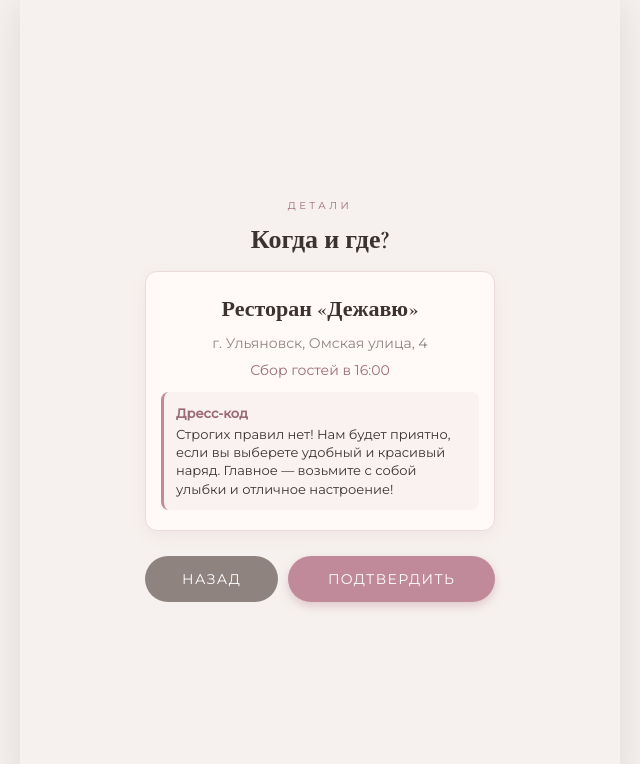
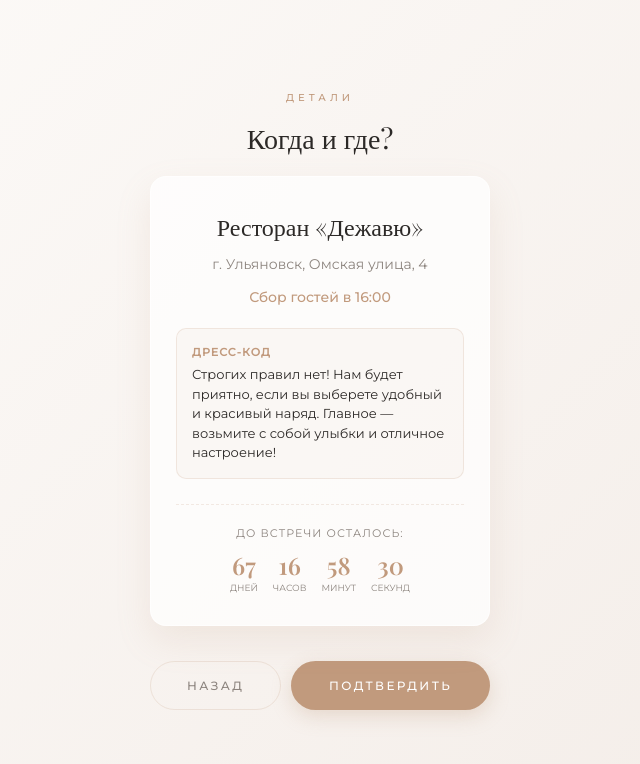
Before and after one commit to nasta2112/svadbaam, a plain HTML site: page index.html in a window 1280 px wide. Both pictures are taken after a click on the button "ДАЛЕЕ". Shown: the whole page, without its empty margins (320-960 px from the left). Drawn offline with nearby package versions, Linux system fonts and the light colour scheme; a web font is replaced by a local one.

Commit message:
Update index.html

```diff
--- a/index.html
+++ b/index.html
@@ -4,15 +4,52 @@
 <meta charset="UTF-8">
 <meta name="viewport" content="width=device-width, initial-scale=1.0, maximum-scale=1.0, user-scalable=no">
 <title>Анастасия & Максим — Приглашение</title>
-<link href="https://fonts.googleapis.com/css2?family=Cormorant+Garamond:ital,wght@0,400;0,600;1,400&family=Montserrat:wght@300;400;500&display=swap" rel="stylesheet">
+<link rel="preconnect" href="https://fonts.googleapis.com">
+<link rel="preconnect" href="https://fonts.gstatic.com" crossorigin>
+<link href="https://fonts.googleapis.com/css2?family=Great+Vibes&family=Montserrat:wght@300;400;500&family=Playfair+Display:ital,wght@0,400;0,600;1,400&display=swap" rel="stylesheet">
 <style>
   :root{
-    --bg:#f6f1ee; --ink:#3a3330; --accent:#c08a9b; --accent2:#9c6b7a; --muted:#8f8380;
-    --card:#fffaf8; --border:#ecd9de; --input-border:#e3cdd3;
+    --bg: #f8f5f2;
+    --bg-gradient: linear-gradient(135deg, #fdfbf9 0%, #f3ece7 100%);
+    --ink: #2c2927;
+    --accent: #c19a7d; /* Теплый бежево-розовый */
+    --accent-dark: #a07d63;
+    --muted: #8c847e;
+    --card: rgba(255, 255, 255, 0.7);
+    --border: rgba(193, 154, 125, 0.2);
+    --input-bg: #ffffff;
+    --shadow: 0 15px 35px rgba(193, 154, 125, 0.15);
   }
   *{margin:0;padding:0;box-sizing:border-box}
-  body{font-family:'Montserrat',sans-serif;background:var(--bg);color:var(--ink);line-height:1.6;height:100vh;overflow:hidden}
-  h1,h2,h3,.serif{font-family:'Cormorant Garamond',serif;font-weight:600}
+  body{
+    font-family: 'Montserrat', sans-serif;
+    background: var(--bg-gradient);
+    color: var(--ink);
+    line-height: 1.6;
+    height: 100vh;
+    overflow: hidden;
+    -webkit-font-smoothing: antialiased;
+  }
+
+  /* Заголовки */
+  h1, h2, h3, .serif {
+    font-family: 'Playfair Display', serif;
+    font-weight: 500;
+  }
+
+  /* Рукописный шрифт для имен */
+  .names-title {
+    font-family: 'Great Vibes', cursive;
+    font-size: 52px;
+    line-height: 1.1;
+    color: var(--ink);
+    margin: 10px 0 5px;
+  }
+  .names-title span {
+    color: var(--accent);
+    font-size: 40px;
+    vertical-align: middle;
+  }
 
   /* КОНТЕЙНЕР */
   .app-container {
@@ -20,135 +57,224 @@
     width: 100%;
     height: 100vh;
     overflow: hidden;
-    max-width: 600px;
+    max-width: 500px;
     margin: 0 auto;
-    background: var(--bg);
-    box-shadow: 0 0 40px rgba(0,0,0,0.1);
+    background: transparent;
   }
 
   /* ЭКРАНЫ */
   .screen {
     position: absolute;
     top: 0; left: 0; width: 100%; height: 100%;
-    display: flex; /* Показываем по умолчанию */
+    display: flex;
     flex-direction: column;
     justify-content: center;
     align-items: center;
     text-align: center;
-    padding: 20px 15px;
-    background: var(--bg);
+    padding: 30px 20px;
     z-index: 2;
     overflow-y: auto;
   }
 
-  /* Скрываем неактивные экраны */
   .screen.hidden {
     display: none !important;
   }
 
-  /* ЭЛЕМЕНТЫ */
-  .label{letter-spacing:.35em;text-transform:uppercase;font-size:10px;color:var(--accent2);margin-bottom:5px;display:block}
-  .date{font-size:16px;letter-spacing:.2em;color:var(--accent2);margin-top:5px;margin-bottom:15px}
+  /* АНИМАЦИЯ */
+  .fade-in {
+    animation: fadeIn 0.5s ease forwards;
+  }
+  @keyframes fadeIn {
+    from { opacity: 0; transform: translateY(10px); }
+    to { opacity: 1; transform: translateY(0); }
+  }
 
-  /* ФОТО В РЯД */
+  /* ТЕКСТОВЫЕ БЛОКИ */
+  .label {
+    letter-spacing: .4em;
+    text-transform: uppercase;
+    font-size: 10px;
+    color: var(--accent);
+    margin-bottom: 10px;
+    display: block;
+    font-weight: 500;
+  }
+  .date {
+    font-size: 14px;
+    letter-spacing: .3em;
+    color: var(--muted);
+    margin-top: 5px;
+    margin-bottom: 25px;
+    text-transform: uppercase;
+  }
+
+  /* ФОТО */
   .photos {
     display: flex;
-    gap: 8px;
+    gap: 12px;
     justify-content: center;
-    margin-bottom: 15px;
+    margin-bottom: 25px;
     width: 100%;
-    max-width: 350px;
+    max-width: 340px;
   }
   .photos img {
     width: 48%;
     aspect-ratio: 3 / 4;
     object-fit: cover;
-    border-radius: 10px;
-    border: 3px solid #fff;
-    box-shadow: 0 4px 10px rgba(192,138,155,.2);
+    border-radius: 8px;
+    box-shadow: 0 8px 20px rgba(0,0,0,0.08);
+    border: 1px solid rgba(255,255,255,0.5);
   }
 
   .invite-text {
-    font-family: 'Cormorant Garamond', serif;
-    font-size: 20px;
-    line-height: 1.4;
-    font-style: italic;
-    color: var(--accent2);
-    margin-bottom: 15px;
-    font-weight: 500;
-    max-width: 95%;
+    font-size: 14px;
+    line-height: 1.7;
+    color: var(--ink);
+    margin-bottom: 25px;
+    max-width: 90%;
+    font-weight: 300;
   }
-  .invite-text p { margin-bottom: 8px; }
+  .invite-text p { margin-bottom: 12px; }
 
   /* КНОПКИ */
   .btn {
     background: var(--accent);
     color: #fff;
     border: none;
-    padding: 14px 30px;
-    border-radius: 30px;
-    font-size: 14px;
-    letter-spacing: .1em;
+    padding: 16px 30px;
+    border-radius: 50px;
+    font-size: 12px;
+    letter-spacing: .2em;
     text-transform: uppercase;
     cursor: pointer;
     font-family: inherit;
-    box-shadow: 0 4px 10px rgba(192,138,155,0.4);
+    font-weight: 500;
+    box-shadow: 0 6px 20px rgba(193, 154, 125, 0.3);
     width: 100%;
     max-width: 280px;
-    margin-top: 10px;
-    -webkit-tap-highlight-color: transparent; /* Убирает синюю рамку при нажатии на iPhone */
+    margin-top: 15px;
+    transition: all 0.3s ease;
+    -webkit-tap-highlight-color: transparent;
   }
-  .btn:active { background: var(--accent2); }
+  .btn:active { transform: scale(0.98); background: var(--accent-dark); }
+  .btn-outline {
+    background: transparent;
+    color: var(--muted);
+    border: 1px solid var(--border);
+    box-shadow: none;
+  }
+  .btn-outline:active { background: rgba(193, 154, 125, 0.1); }
   .btn:disabled { opacity: 0.6; }
 
   /* АНКЕТА */
-  form { width: 100%; max-width: 320px; text-align: left; margin-top: 10px; }
+  form {
+    width: 100%;
+    max-width: 320px;
+    text-align: left;
+    margin-top: 15px;
+    background: var(--card);
+    padding: 25px 20px;
+    border-radius: 16px;
+    box-shadow: var(--shadow);
+    backdrop-filter: blur(10px);
+    -webkit-backdrop-filter: blur(10px);
+  }
   input, select, textarea {
-    width: 100%; padding: 12px; margin-bottom: 10px;
-    border: 1px solid var(--input-border); border-radius: 8px;
-    font-family: inherit; font-size: 14px; background: var(--card); color: var(--ink);
+    width: 100%; padding: 14px 16px; margin-bottom: 12px;
+    border: 1px solid var(--border); border-radius: 8px;
+    font-family: inherit; font-size: 14px; background: var(--input-bg); color: var(--ink);
+    transition: border-color 0.3s;
   }
   input:focus, select:focus, textarea:focus { outline: none; border-color: var(--accent); }
 
   /* ДЕТАЛИ */
   .details-card {
     background: var(--card);
-    border: 1px solid var(--border);
-    border-radius: 12px;
-    padding: 20px 15px;
-    margin-bottom: 15px;
-    box-shadow: 0 5px 15px rgba(192,138,155,.1);
+    border: 1px solid rgba(255,255,255,0.6);
+    border-radius: 16px;
+    padding: 30px 25px;
+    margin-bottom: 20px;
+    box-shadow: var(--shadow);
+    backdrop-filter: blur(10px);
+    -webkit-backdrop-filter: blur(10px);
     width: 100%;
-    max-width: 350px;
+    max-width: 340px;
   }
-  .details-card h3 { font-size: 22px; margin-bottom: 5px; color: var(--ink); }
+  .details-card h3 { font-size: 24px; margin-bottom: 8px; color: var(--ink); }
   .details-card p { font-size: 14px; color: var(--muted); margin-bottom: 5px; }
 
   .dress-code {
-    background: rgba(192,138,155,0.08);
-    padding: 12px;
-    border-radius: 8px;
-    border-left: 3px solid var(--accent);
+    background: rgba(193, 154, 125, 0.05);
+    padding: 15px;
+    border-radius: 10px;
+    border: 1px solid var(--border);
     text-align: left;
     font-size: 13px;
-    margin-top: 10px;
-    line-height: 1.4;
+    margin-top: 20px;
+    line-height: 1.5;
+    color: var(--ink);
   }
-  .dress-code strong { color: var(--accent2); display: block; margin-bottom: 3px; }
+  .dress-code strong {
+    color: var(--accent); display: block; margin-bottom: 5px; font-size: 11px;
+    text-transform: uppercase; letter-spacing: 0.1em;
+  }
+
+  /* ТАЙМЕР */
+  .timer-container {
+    margin-top: 25px;
+    padding-top: 20px;
+    border-top: 1px dashed var(--border);
+  }
+  .timer-title {
+    font-size: 11px;
+    text-transform: uppercase;
+    letter-spacing: 0.1em;
+    color: var(--muted);
+    margin-bottom: 10px;
+  }
+  .countdown {
+    display: flex;
+    justify-content: center;
+    gap: 15px;
+  }
+  .countdown-item {
+    display: flex;
+    flex-direction: column;
+    align-items: center;
+  }
+  .countdown-item b {
+    font-family: 'Playfair Display', serif;
+    font-size: 24px;
+    color: var(--accent);
+    line-height: 1;
+  }
+  .countdown-item small {
+    font-size: 9px;
+    text-transform: uppercase;
+    color: var(--muted);
+    margin-top: 4px;
+  }
 
   /* ФИНАЛ */
-  .heart { font-size: 40px; color: var(--accent); margin-bottom: 10px; }
+  .heart { font-size: 40px; color: var(--accent); margin-bottom: 15px; animation: heartbeat 1.5s infinite; }
+  @keyframes heartbeat {
+    0% { transform: scale(1); }
+    15% { transform: scale(1.1); }
+    30% { transform: scale(1); }
+    45% { transform: scale(1.1); }
+    60% { transform: scale(1); }
+  }
 </style>
 </head>
 <body>
 
 <div class="app-container">
 
-  <!-- ЭКРАН 1 -->
-  <div class="screen" id="screen1">
+  <!-- ЭКРАН 1: ГЛАВНЫЙ -->
+  <div class="screen fade-in" id="screen1">
     <span class="label">Приглашение на свадьбу</span>
-    <h1 class="serif" style="font-size: 34px; line-height: 1.1; margin-bottom: 5px;">Анастасия <span style="color:var(--accent)">&</span> Максим</h1>
-    <p class="date">23 ЯНВАРЯ 2027</p>
+    <h1 class="names-title">Анастасия <span>&</span> Максим</h1>
+    <p class="date">23 Января 2027</p>
 
     <div class="photos">
       <img src="https://e.radikal.host/2026/11/16/3b98b6ea5bd3e94d1.jpg" alt="Фото 1">
@@ -163,32 +289,44 @@
     <button type="button" class="btn" onclick="goTo(2)">Далее</button>
   </div>
 
-  <!-- ЭКРАН 2 -->
+  <!-- ЭКРАН 2: ДЕТАЛИ И ТАЙМЕР -->
   <div class="screen hidden" id="screen2">
     <span class="label">Детали</span>
-    <h2 class="serif" style="font-size: 26px; margin-bottom: 10px;">Когда и где?</h2>
+    <h2 class="serif" style="font-size: 28px; margin-bottom: 15px;">Когда и где?</h2>
 
     <div class="details-card">
       <h3 class="serif">Ресторан «Дежавю»</h3>
       <p>г. Ульяновск, Омская улица, 4</p>
-      <p style="color: var(--accent2); margin-bottom: 10px;">Сбор гостей в 16:00</p>
+      <p style="color: var(--accent); margin-top: 10px; font-weight: 500;">Сбор гостей в 16:00</p>
 
       <div class="dress-code">
         <strong>Дресс-код</strong>
         Строгих правил нет! Нам будет приятно, если вы выберете удобный и красивый наряд. Главное — возьмите с собой улыбки и отличное настроение!
       </div>
+
+      <!-- ТАЙМЕР -->
+      <div class="timer-container">
+        <div class="timer-title">До встречи осталось:</div>
+        <div class="countdown" id="countdown">
+          <div class="countdown-item"><b id="d">0</b><small>дней</small></div>
+          <div class="countdown-item"><b id="h">0</b><small>часов</small></div>
+          <div class="countdown-item"><b id="m">0</b><small>минут</small></div>
+          <div class="countdown-item"><b id="s">0</b><small>секунд</small></div>
+        </div>
+      </div>
     </div>
 
-    <div style="display: flex; gap: 10px; width: 100%; max-width: 350px; justify-content: space-between;">
-      <button type="button" class="btn" style="background: var(--muted); box-shadow: none; flex: 1;" onclick="goTo(1)">Назад</button>
+    <div style="display: flex; gap: 10px; width: 100%; max-width: 340px; justify-content: space-between;">
+      <button type="button" class="btn btn-outline" style="flex: 1;" onclick="goTo(1)">Назад</button>
       <button type="button" class="btn" style="flex: 2;" onclick="goTo(3)">Подтвердить</button>
     </div>
   </div>
 
-  <!-- ЭКРАН 3 -->
+  <!-- ЭКРАН 3: АНКЕТА -->
   <div class="screen hidden" id="screen3">
     <span class="label">Анкета гостя</span>
-    <h2 class="serif" style="font-size: 26px; margin-bottom: 5px;">Вы придёте?</h2>
+    <h2 class="serif" style="font-size: 28px; margin-bottom: 5px;">Вы придёте?</h2>
+    <p style="font-size: 13px; color: var(--muted); margin-bottom: 10px;">Пожалуйста, ответьте до 23 декабря</p>
 
     <form onsubmit="return sendRSVP(event)">
       <input type="text" id="name" placeholder="Ваше имя и фамилия" required>
@@ -199,38 +337,63 @@
       </select>
       <textarea id="msg" rows="2" placeholder="Пожелания (необязательно)"></textarea>
 
-      <button type="submit" class="btn" id="submitBtn" style="max-width: 100%;">Отправить</button>
+      <button type="submit" class="btn" id="submitBtn" style="max-width: 100%; margin-top: 5px;">Отправить</button>
     </form>
 
-    <button type="button" class="btn" style="background: transparent; color: var(--muted); box-shadow: none; margin-top: 10px;" onclick="goTo(2)">← Назад</button>
+    <button type="button" class="btn btn-outline" style="max-width: 200px; margin-top: 15px;" onclick="goTo(2)">← Назад</button>
   </div>
 
-  <!-- ЭКРАН 4 -->
+  <!-- ЭКРАН 4: СПАСИБО -->
   <div class="screen hidden" id="screen4">
     <div class="heart">🤍</div>
-    <h2 class="serif" style="font-size: 28px; margin-bottom: 10px;">Спасибо!</h2>
-    <p style="font-size: 16px; color: var(--accent2); max-width: 300px;">Ваш ответ получен. Мы очень ждём встречи с вами!</p>
+    <h2 class="serif" style="font-size: 32px; margin-bottom: 10px;">Спасибо!</h2>
+    <p style="font-size: 15px; color: var(--muted); max-width: 280px;">Ваш ответ получен. Мы очень ждём встречи с вами и разделим этот счастливый день вместе!</p>
   </div>
 
 </div>
 
 <script>
-  // Железобетонная функция переключения
+  // === ПЕРЕКЛЮЧЕНИЕ ЭКРАНОВ ===
   function goTo(screenNumber) {
-    // Прячем все экраны
     var screens = document.querySelectorAll('.screen');
     for (var i = 0; i < screens.length; i++) {
       screens[i].classList.add('hidden');
+      screens[i].classList.remove('fade-in');
     }
-    // Показываем нужный
+
     var target = document.getElementById('screen' + screenNumber);
     if (target) {
       target.classList.remove('hidden');
+      void target.offsetWidth;
+      target.classList.add('fade-in');
       target.scrollTop = 0;
     }
   }
 
-  // Отправка в Telegram
+  // === ТАЙМЕР ===
+  // Дата свадьбы: 23 января 2027, 16:00
+  const targetDate = new Date('2027-01-23T16:00:00+04:00').getTime();
+
+  function updateTimer() {
+    const now = new Date().getTime();
+    const diff = Math.max(0, targetDate - now);
+
+    const d = Math.floor(diff / 86400000);
+    const h = Math.floor((diff % 86400000) / 3600000);
+    const m = Math.floor((diff % 3600000) / 60000);
+    const s = Math.floor((diff % 60000) / 1000);
+
+    document.getElementById('d').textContent = String(d).padStart(2, '0');
+    document.getElementById('h').textContent = String(h).padStart(2, '0');
+    document.getElementById('m').textContent = String(m).padStart(2, '0');
+    document.getElementById('s').textContent = String(s).padStart(2, '0');
+  }
+
+  // Запускаем таймер сразу и обновляем каждую секунду
+  updateTimer();
+  setInterval(updateTimer, 1000);
+
+  // === ОТПРАВКА В TELEGRAM ===
   const BOT_TOKEN = '9298279702:AAHMRGI9gc6k4o6Ok1JLjIuqYpNYuf-BSBs';
   const CHAT_ID = '-1004337417866';
 
@@ -255,7 +418,7 @@
       const data = await res.json();
 
       if (data && data.ok) {
-        goTo(4); // Если успех, открываем экран Спасибо
+        goTo(4);
       } else {
         alert('Ошибка. Попробуйте еще раз.');
         btn.disabled = false;
```
